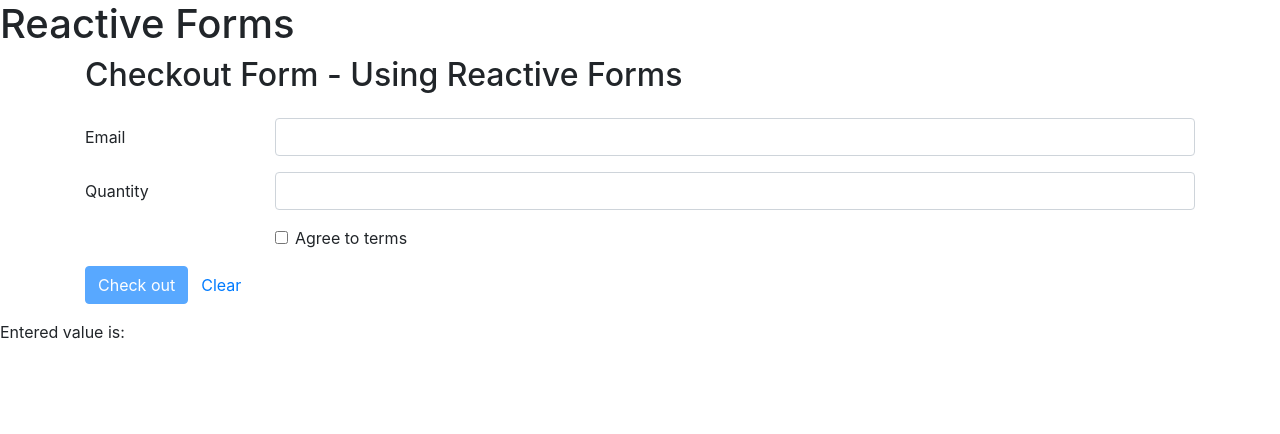
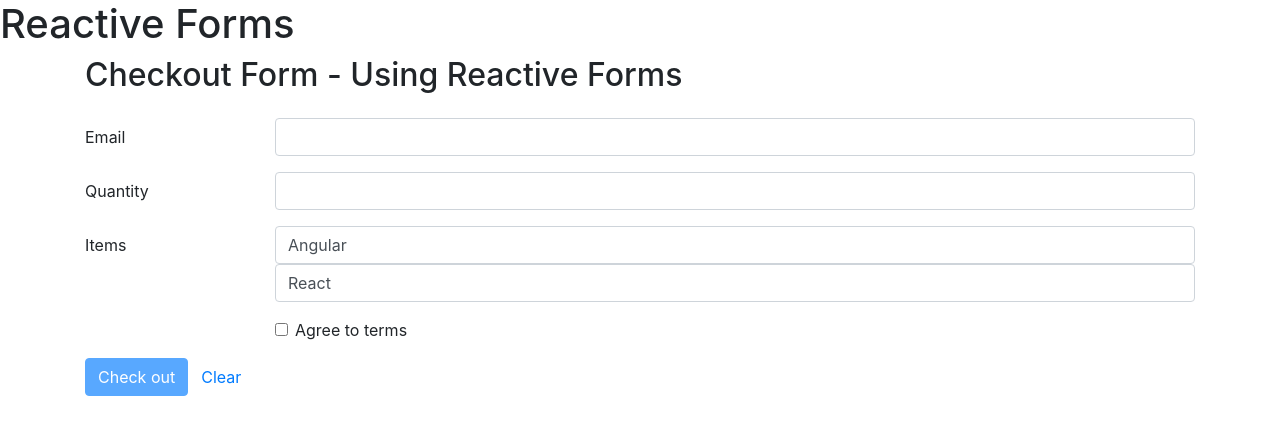
Before and after one commit to Dul18/Angular9TDF, an Angular app: page /checkout in a window 1280 px wide. Shown: the top 434 px of the page. Built offline with nearby package versions, Linux system fonts and the light colour scheme.

Commit message:
form array

```diff
--- a/src/app/checkout/checkout.component.html
+++ b/src/app/checkout/checkout.component.html
@@ -18,6 +18,41 @@
       </div>
     </div>
 
+
+
+  <!--
+     <div class="form-group row">
+      <label for="inputPassword3" class="col-sm-2 col-form-label">Items</label>
+      <div class="col-sm-10" formArrayName="items">
+
+    <div *ngFor= "let item of checkoutForm.controls.items['controls'];let i =index" [formGroupName]='i'>
+
+      <a [routerLink] (click)="removeItem(i)">remove</a>
+      <input class="form-control" type="text" formControlName="itemId" id="task{{i}}">
+      <input class="form-control" type="text" formControlName="itemName" id="task{{i}}">
+      <input class="form-control" type="text" formControlName="itemDesc" id="task{{i}}">
+      <input class="checkbox" formControlName="itemDone">
+      Mark as Done
+    </div>
+    </div>
+
+    </div>
+  -->
+
+  <div class="form-group row">
+    <label for="inputPassword3" class="col-sm-2 col-form-label">Items</label>
+    <div class="col-sm-10" formArrayName="items">
+
+  <div *ngFor= "let item of checkoutForm.controls.items['controls'];let i =index" >
+
+
+    <input class="form-control" type="text" [formControlName]="i" id="task{{i}}">
+
+  </div>
+  </div>
+
+  </div>
+
   <div class="form-group row">
     <div class="col-sm-2"></div>
     <div class="col-sm-10">
@@ -29,6 +64,7 @@
       </div>
     </div>
   </div>
+
     <div class="form-group row">
       <div class="col-sm-10">
         <button type="submit" class="btn btn-primary" [disabled]="!checkoutForm.valid">Check out</button>
@@ -38,6 +74,6 @@
   </form>
 </div>
 
-<div>
+<!--<div>
     Entered value is: {{valueChangedTracked}}
-</div>
+</div>-->
--- a/src/app/checkout/checkout.component.ts
+++ b/src/app/checkout/checkout.component.ts
@@ -25,9 +25,31 @@ export class CheckoutComponent implements OnInit {
     });*/
 
     this.checkoutForm= formBuilder.group({
-      emailAddr:['', [Validators.minLength(5),Validators.minLength(10), Validators.required, Validators.email]],
+      emailAddr:['', [Validators.minLength(5),
+                      Validators.minLength(10),
+                      Validators.required,
+                      Validators.email]],
       quantity:['', Validators.required],
       terms: ['', Validators.requiredTrue],
+
+      items: this.formBuilder.array([
+
+         new FormControl('Angular'),
+         new FormControl('React'),
+      ])
+
+     /* items: this.formBuilder.array([
+
+        this.formBuilder.group({
+
+          itemId:['1'],
+          itemName:['ARC'],
+          itemDesc:['Tutorial'],
+          itemDone:['',Validators.requiredTrue]
+
+        })
+
+      ])*/
 
     });
 
```
Lines whose indentation alone changed are shown as unchanged.
